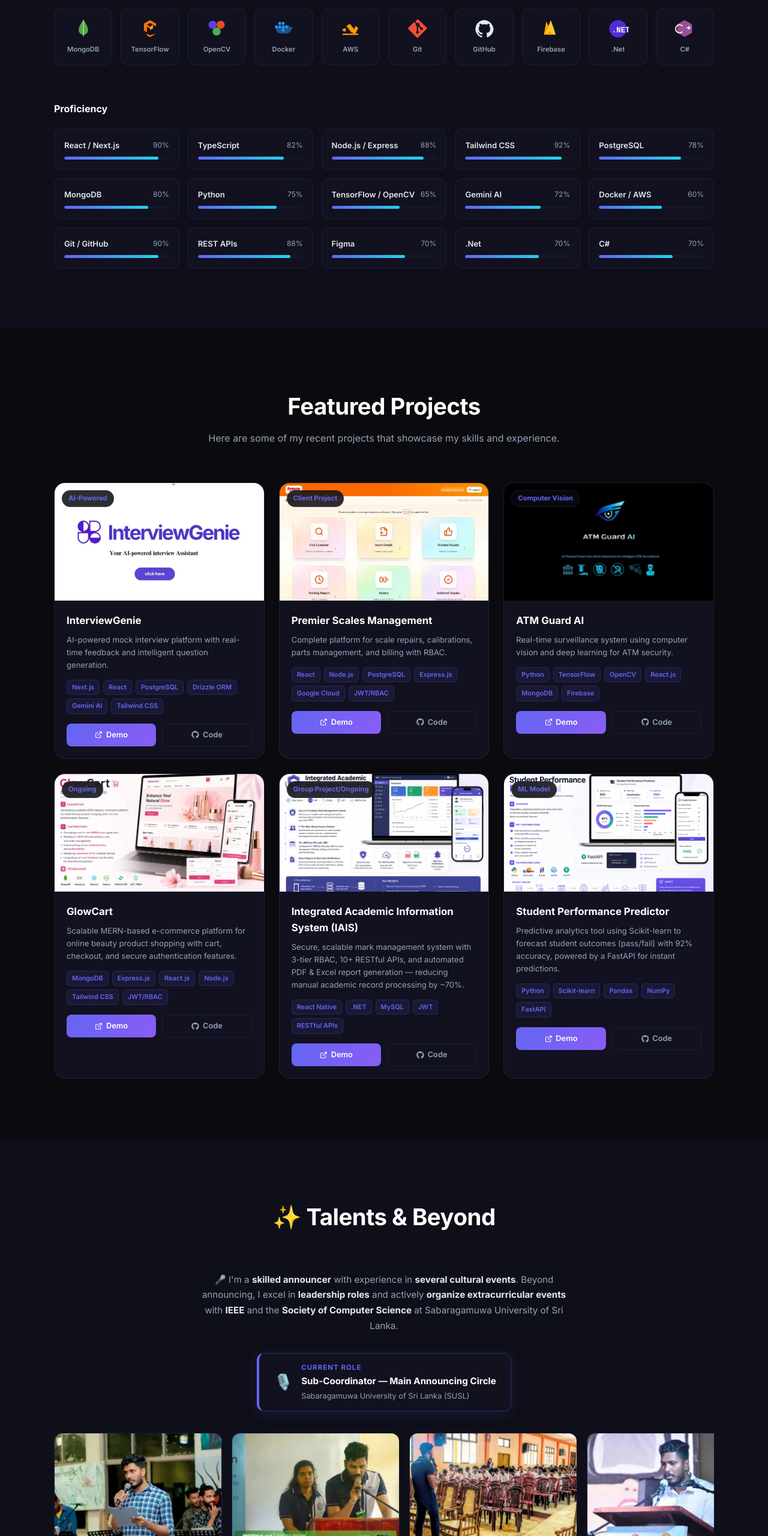
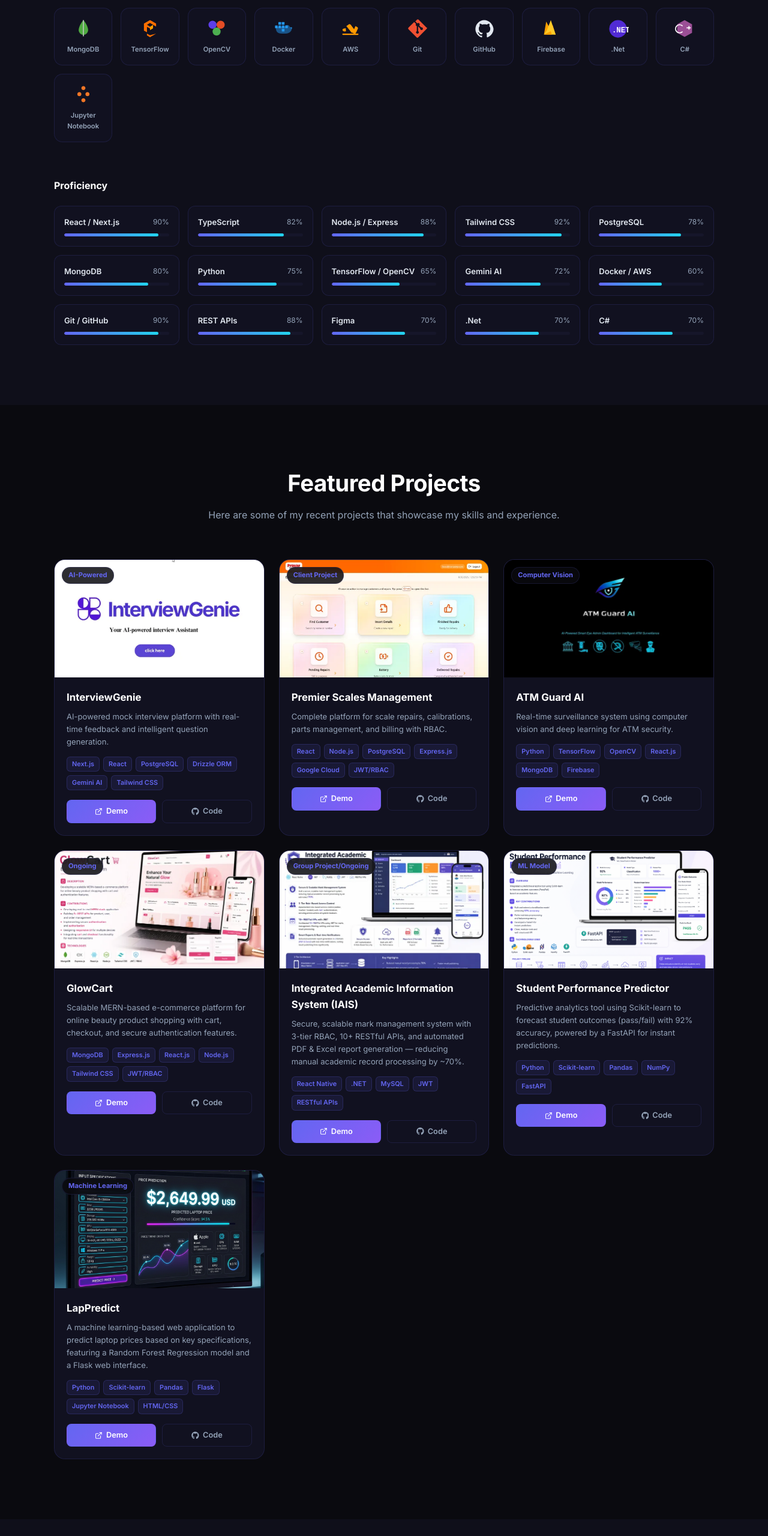
Before and after one commit to ChamilaDeSilvaKarunanayaka/My-Portfolio, a React (Vite) app: page / in a window 1280 px wide. Shown: the part 4306-6866 px from the top of the page at 60% size. Built offline with nearby package versions, Linux system fonts and the light colour scheme.

Commit message:
feat: add Projects and Skills components with associated project thumbnail image

```diff
--- a/src/components/Projects.jsx
+++ b/src/components/Projects.jsx
@@ -57,6 +57,15 @@
     demo: '#',
     code: 'https://github.com/stars/ChamilaDeSilvaKarunanayaka/lists/ml-projects',
   },
+  {
+    title: 'LapPredict',
+    badge: 'Machine Learning',
+    img: '/images/projects/lappredict/thumbnail.png',
+    desc: 'A machine learning-based web application to predict laptop prices based on key specifications, featuring a Random Forest Regression model and a Flask web interface.',
+    tags: ['Python', 'Scikit-learn', 'Pandas', 'Flask', 'Jupyter Notebook', 'HTML/CSS'],
+    demo: '#',
+    code: 'https://github.com/stars/ChamilaDeSilvaKarunanayaka/lists/ml-projects',
+  },
 ]
 
 export default function Projects() {
--- a/src/components/Skills.jsx
+++ b/src/components/Skills.jsx
@@ -144,12 +144,18 @@
       <path d="M12.5 20.5a6 6 0 110-9m7 3h3m0 0v-2m0 2v2m0-2h2m-2 0h-2" stroke="white" strokeWidth="1.5" strokeLinecap="round"/>
     </svg>
   ),
+  'Jupyter Notebook': (
+    <svg viewBox="0 0 32 32" fill="none" xmlns="http://www.w3.org/2000/svg">
+      <path d="M16 3c-1.7 0-3 1.3-3 3s1.3 3 3 3 3-1.3 3-3-1.3-3-3-3zm-6 9c-1.7 0-3 1.3-3 3s1.3 3 3 3 3-1.3 3-3-1.3-3-3-3zm12 0c-1.7 0-3 1.3-3 3s1.3 3 3 3 3-1.3 3-3-1.3-3-3-3zm-6 9c-1.7 0-3 1.3-3 3s1.3 3 3 3 3-1.3 3-3-1.3-3-3-3z" fill="#F37626"/>
+    </svg>
+  ),
 }
 
 const tech = [
   'HTML5','CSS3','JavaScript','TypeScript','React','Next.js',
   'Node.js','Express','Python','PostgreSQL','MongoDB',
   'TensorFlow','OpenCV','Docker','AWS','Git','GitHub','Firebase','.Net','C#',
+  'Jupyter Notebook'
 ]
 
 const skills = [
```
Also changed, not shown: public/images/projects/lappredict/thumbnail.png (added).
